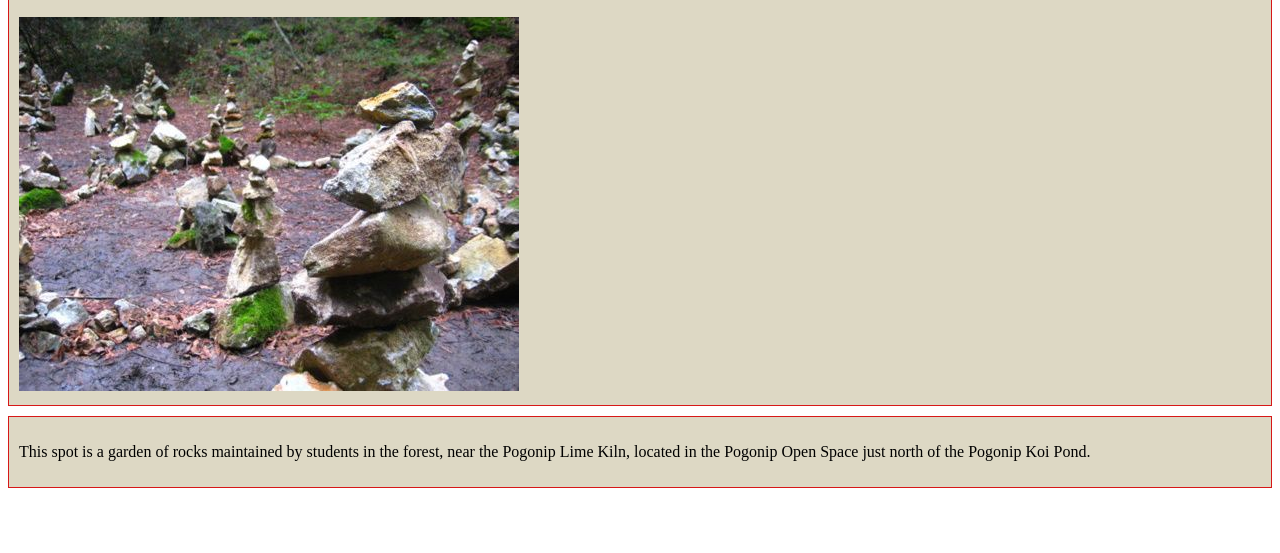
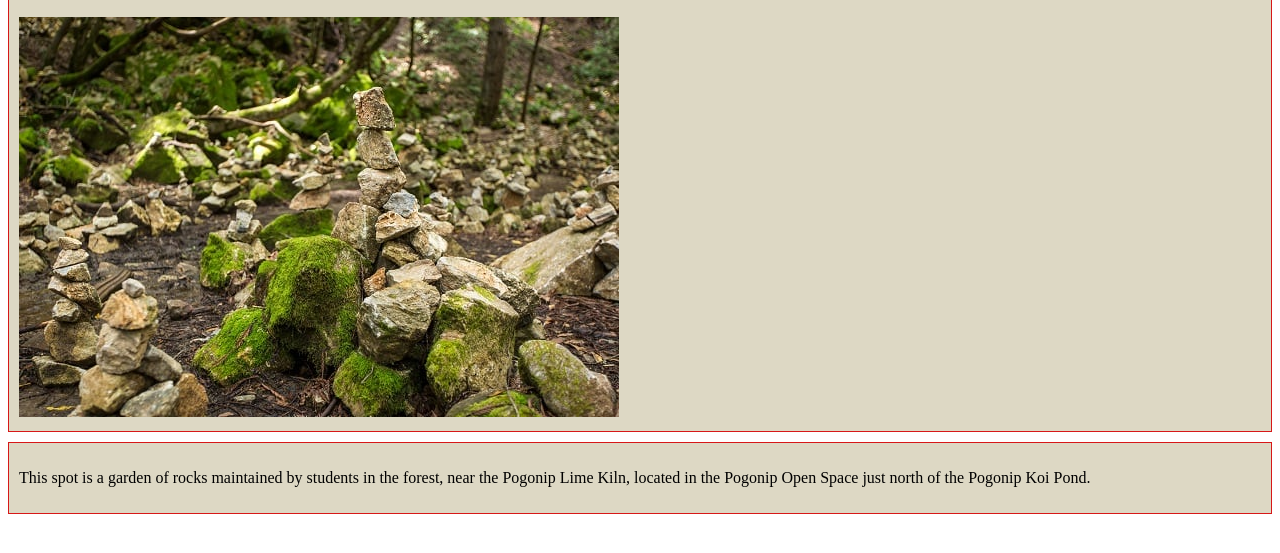
Before and after one commit to jose-gonzales2005/art101FinalProj, a plain HTML site: page finalProj/localeDescs/rockGarden.html in a window 1280 px wide. Shown: the part 69-622 px from the top of the page. Drawn offline with nearby package versions, Linux system fonts and the light colour scheme; files that its build step writes are made by us from their sources.

Commit message:
rock garden img updates
added another img of rock garden for desc

```diff
--- a/finalProj/localeDescs/rockGarden.html
+++ b/finalProj/localeDescs/rockGarden.html
@@ -12,7 +12,7 @@
     <main id="content">
             <div class="minor-section">
                 <h2>The Rock Garden</h2>
-                <img class="localeImg" src="/finalProj/img/rockgarden.jpg">
+                <img class="localeImg" src="/finalProj/img/rockGarden2.jpg">
             </div>
             <div class="minor-section">  <!--Description here between the <p> tags.-->
                 <p>This spot is a garden of rocks maintained by students in the forest, near the Pogonip Lime Kiln, located in the Pogonip Open Space just north of the Pogonip Koi Pond.</p>
```
Also changed, not shown: finalProj/img/rockGarden2.jpg (added).
